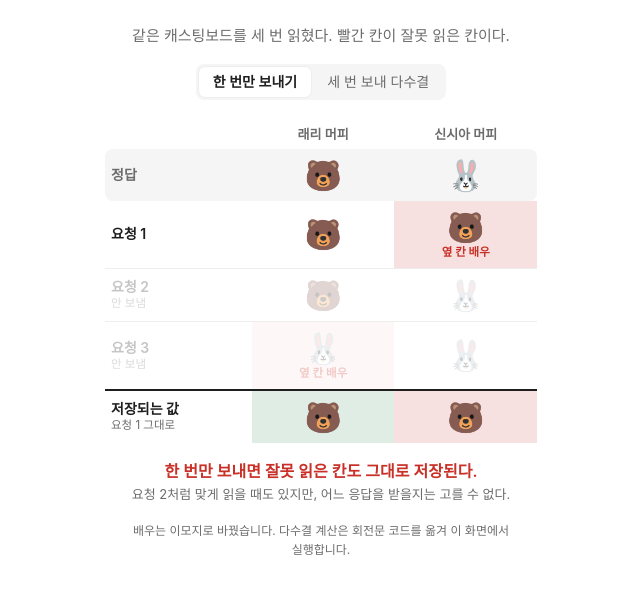
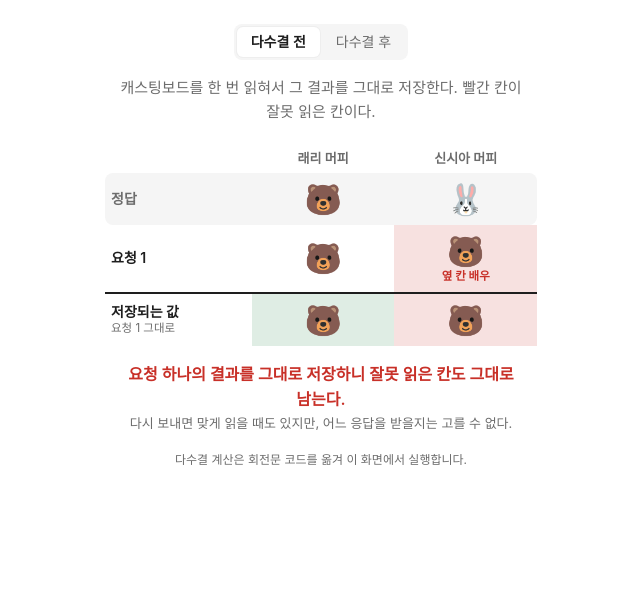
Before and after one commit to detourguru/detourguru.github.io, a React (Vite) app in the folder demos/majority-vote/: page / in a window 1280 px wide. Shown: the top 594 px of the page, without its empty margins (319-959 px from the left). Built offline with nearby package versions, Linux system fonts and the light colour scheme.

Commit message:
chore: 마이너한 문장 수정

```diff
--- a/demos/majority-vote/src/App.tsx
+++ b/demos/majority-vote/src/App.tsx
@@ -17,18 +17,21 @@ export const App = () => {
 
     return (
         <main className="page">
-            <p className="desc">같은 캐스팅보드를 세 번 읽혔다. 빨간 칸이 잘못 읽은 칸이다.</p>
-
             <div className="controls">
-                <div className="switch" role="group" aria-label="보내는 방법">
+                <div className="switch" role="group" aria-label="다수결 도입 전후">
                     <button type="button" aria-pressed={mode === 'single'} onClick={() => setMode('single')}>
-                        한 번만 보내기
+                        다수결 전
                     </button>
                     <button type="button" aria-pressed={mode === 'vote'} onClick={() => setMode('vote')}>
-                        세 번 보내 다수결
+                        다수결 후
                     </button>
                 </div>
             </div>
+
+            <p className="desc">
+                {mode === 'single' ? '캐스팅보드를 한 번 읽혀서 그 결과를 그대로 저장한다.' : '같은 캐스팅보드를 세 번 읽혀서 배역마다 다수결로 정한다.'}{' '}
+                빨간 칸이 잘못 읽은 칸이다.
+            </p>
 
             <table className="board">
                 <thead>
@@ -51,13 +54,10 @@ export const App = () => {
                         ))}
                     </tr>
                     {REQUESTS.map((casting, index) => {
-                        const sent = mode === 'vote' || index === 0;
+                        if (mode === 'single' && index > 0) return null; // 다수결 전에는 요청 하나만 보낸다
                         return (
-                            <tr key={index} className={sent ? 'request' : 'request is-off'}>
-                                <th scope="row">
-                                    요청 {index + 1}
-                                    {!sent && <span className="sub">안 보냄</span>}
-                                </th>
+                            <tr key={index} className="request">
+                                <th scope="row">요청 {index + 1}</th>
                                 {ROLES.map((role) => {
                                     const right = isRight(casting[role], role);
                                     return (
@@ -89,15 +89,17 @@ export const App = () => {
             </table>
 
             <p aria-live="polite" className={`guide ${storedRight ? 'guide-good' : 'guide-bad'}`}>
-                {mode === 'single' ? '한 번만 보내면 잘못 읽은 칸도 그대로 저장된다.' : '틀린 칸이 요청마다 달라서, 틀린 값은 1표밖에 못 받고 걸러진다.'}
+                {mode === 'single'
+                    ? '요청 하나의 결과를 그대로 저장하니 잘못 읽은 칸도 그대로 남는다.'
+                    : '틀린 칸이 요청마다 다르기 때문에 다수결에 따라 정답으로 가장 많이 꼽힌 값을 저장한다.'}
                 <span className="guide-detail">
                     {mode === 'single'
-                        ? '요청 2처럼 맞게 읽을 때도 있지만, 어느 응답을 받을지는 고를 수 없다.'
+                        ? '다시 보내면 맞게 읽을 때도 있지만, 어느 응답을 받을지는 고를 수 없다.'
                         : '배역마다 2표 이상 받은 배우만 저장한다.'}
                 </span>
             </p>
 
-            <p className="footnote">배우는 이모지로 바꿨습니다. 다수결 계산은 회전문 코드를 옮겨 이 화면에서 실행합니다.</p>
+            <p className="footnote">다수결 계산은 회전문 코드를 옮겨 이 화면에서 실행합니다.</p>
         </main>
     );
 };
--- a/demos/majority-vote/src/styles.css
+++ b/demos/majority-vote/src/styles.css
@@ -14,8 +14,7 @@
 .board tr.truth th { border-radius: var(--radius) 0 0 var(--radius); color: var(--secondary); }
 .board tr.truth td:last-child { border-radius: 0 var(--radius) var(--radius) 0; }
 
-.board tr.request th, .board tr.request td { border-bottom: 1px solid var(--border); transition: opacity 0.15s; }
-.board tr.request.is-off th, .board tr.request.is-off td { opacity: 0.25; }
+.board tr.request th, .board tr.request td { border-bottom: 1px solid var(--border); }
 
 .board td.is-bad { background: color-mix(in srgb, var(--bad) 14%, transparent); }
 .board td.is-bad .sub { color: var(--bad); font-weight: 600; }
```
